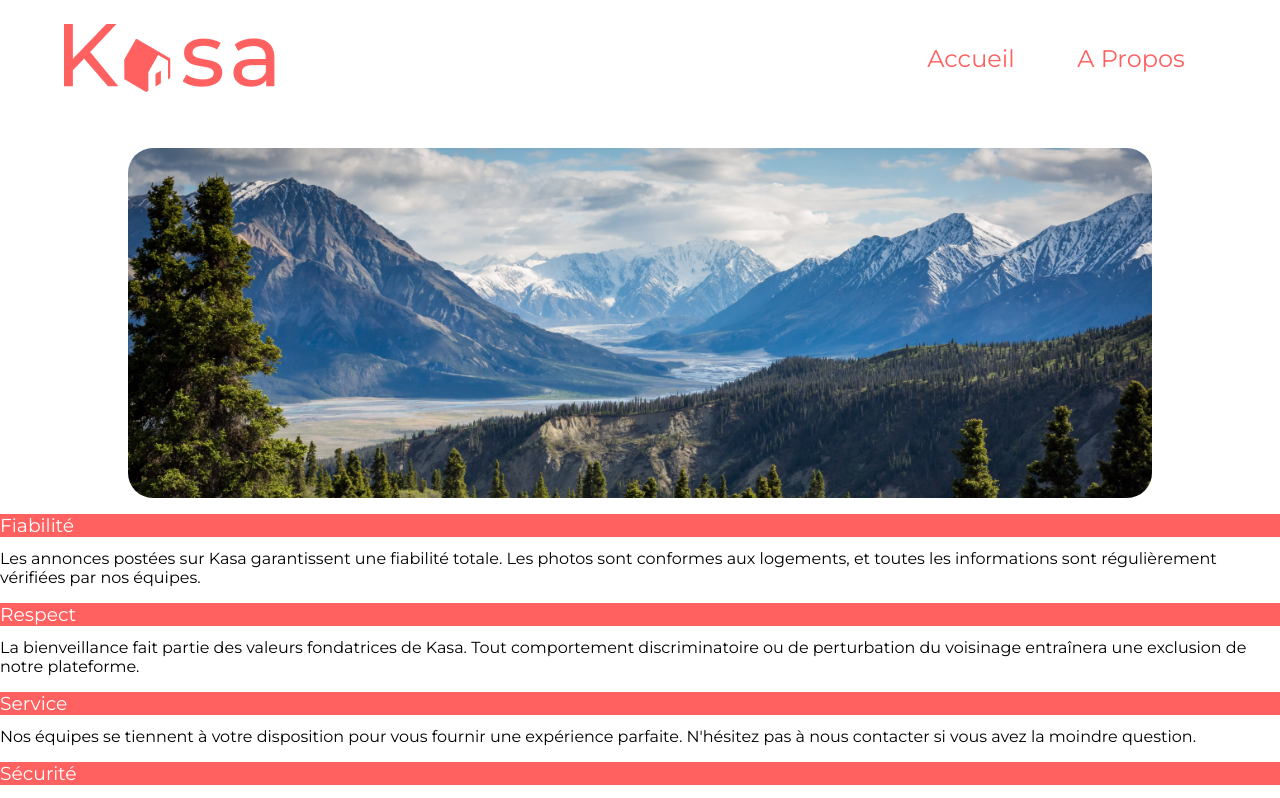
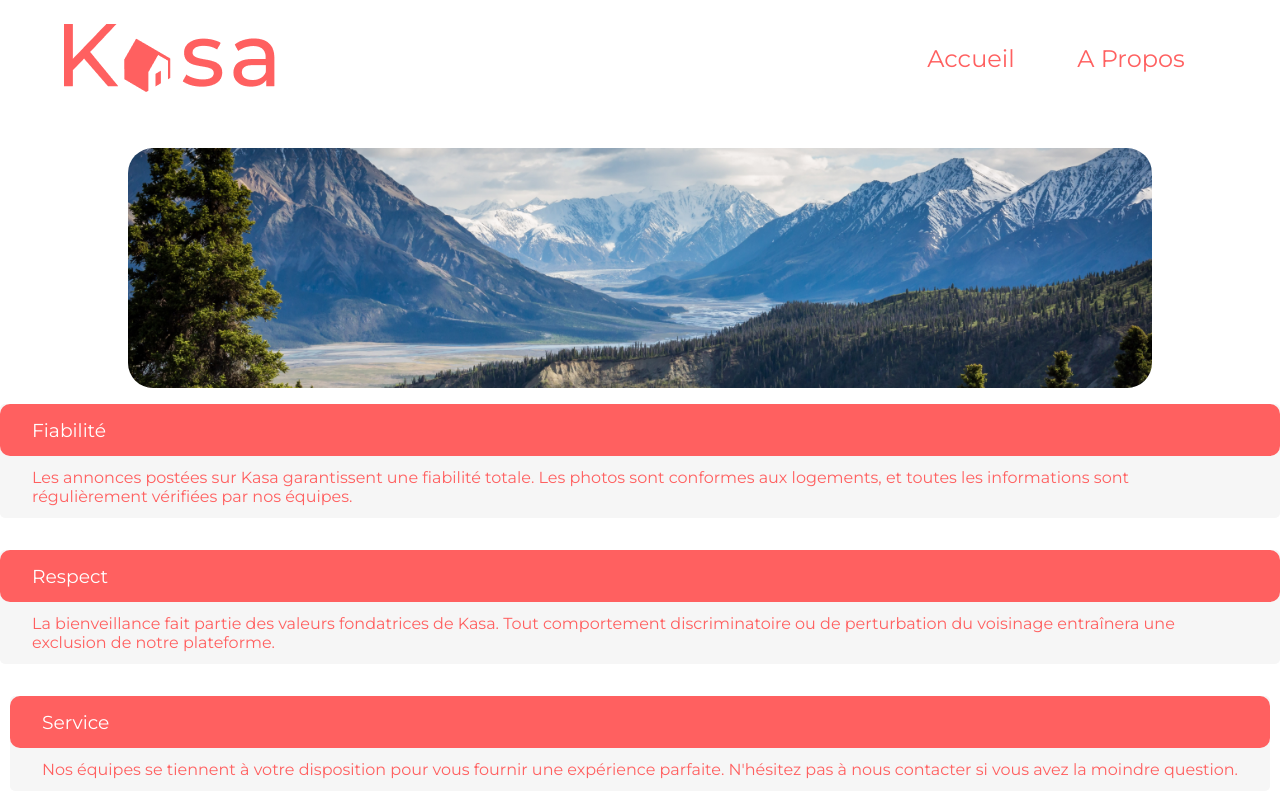
Before and after one commit to M-Gweltaz/OC-Project-11, a React (Create React App) app: page /about in a window 1280 px wide. Shown: the top 798 px of the page. Built offline with nearby package versions, Linux system fonts and the light colour scheme.

Commit message:
DropDownMenu props and logic

```diff
--- a/src/Components/about/AboutHeroBanner.jsx
+++ b/src/Components/about/AboutHeroBanner.jsx
@@ -3,9 +3,13 @@ import heroBannerPicture from '../../assets/about_banner.png';
 
 export default function AboutHeroBanner() {
 	return (
-		<section class='top-banner-section'>
-			<div class='banner-image-div'>
-				<img class='banner-image' src={heroBannerPicture} alt='Banner Image' />
+		<section className='top-banner-section'>
+			<div className='banner-image-div'>
+				<img
+					className='banner-image'
+					src={heroBannerPicture}
+					alt='Banner Image'
+				/>
 			</div>
 		</section>
 	);
--- a/src/Components/about/MainAbout.jsx
+++ b/src/Components/about/MainAbout.jsx
@@ -1,27 +1,28 @@
 import DropDownMenu from '../DropDownMenu';
+import '../../style/About/MainAbout.css';
 
 export default function MainAbout() {
 	return (
-		<main>
+		<main className='mainContent'>
 			<DropDownMenu
 				title='Fiabilité'
 				text='Les annonces postées sur Kasa garantissent une fiabilité totale. Les photos sont conformes aux logements, et toutes les informations sont régulièrement vérifiées  par nos équipes.'
-				list={null}
+				width='60vw'
 			/>
 			<DropDownMenu
 				title='Respect'
 				text='La bienveillance fait partie des valeurs fondatrices de Kasa. Tout comportement discriminatoire ou de perturbation du voisinage entraînera une exclusion de notre plateforme.'
-				list={null}
+				width='60vw'
 			/>
 			<DropDownMenu
 				title='Service'
 				text="Nos équipes se tiennent à votre disposition pour vous fournir une expérience parfaite. N'hésitez pas à nous contacter si vous avez la moindre question."
-				list={null}
+				width='60vw'
 			/>
 			<DropDownMenu
 				title='Sécurité'
 				text="La sécurité est la priorité de Kasa. Aussi bien pour nos hôtes que pour les voyageurs, chaque logement correspond aux critères de sécurité établis par nos services. En laissant une note aussi bien à l'hôte qu'au locataire, cela permet à nos équipes de vérifier que les standards sont bien respectés. Nous organisons également des ateliers sur la sécurité domestique pour nos hôtes."
-				list={null}
+				width='60vw'
 			/>
 		</main>
 	);
--- a/src/Components/home/HomeHeroBanner.jsx
+++ b/src/Components/home/HomeHeroBanner.jsx
@@ -4,15 +4,19 @@ import heroBannerPicture from '../../assets/home_banner.png';
 export default function HomeHeroBanner() {
 	return (
 		// The CSS grid that makes up the entirety of the hero image/banner image area
-		<section class='top-banner-section'>
+		<section className='top-banner-section'>
 			{/* The CSS grid area that displays the image (layer 1) */}
-			<div class='banner-image-div'>
-				<img class='banner-image' src={heroBannerPicture} alt='Banner Image' />
+			<div className='banner-image-div'>
+				<img
+					className='banner-image'
+					src={heroBannerPicture}
+					alt='Banner Image'
+				/>
 			</div>
 			{/* The CSS grid area that displays the semi-transparent gradient overlay (layer 2)*/}
-			<div class='banner-overlay-div'></div>
+			<div className='banner-overlay-div'></div>
 			{/* The CSS grid area that displays the content (layer 3)*/}
-			<div class='banner-text-div'>
+			<div className='banner-text-div'>
 				<h1>Chez vous, partout et ailleurs</h1>
 			</div>
 		</section>
--- a/src/style/About/AboutHeroBanner.css
+++ b/src/style/About/AboutHeroBanner.css
@@ -1,7 +1,7 @@
 .top-banner-section {
 	display: grid;
 	grid-template-columns: 1fr;
-	grid-template-rows: 350px;
+	grid-template-rows: 30vh;
 	grid-column-gap: 0px;
 	grid-row-gap: 0px;
 	align-content: center;
@@ -20,7 +20,6 @@
 	display: grid;
 	min-width: 21.875em;
 	width: 100%;
-	height: 100%;
 	object-fit: cover;
 	border-radius: 1.563em;
 }
--- /dev/null
+++ b/src/style/About/MainAbout.css
@@ -0,0 +1,5 @@
+.mainContent {
+	display: flex;
+	flex-direction: column;
+	align-items: center;
+}
--- a/src/style/DropDownMenu.css
+++ b/src/style/DropDownMenu.css
@@ -1,9 +1,29 @@
 .DropDownMenu {
 	margin: 1em 0;
+	background-color: #f6f6f6;
+	border-radius: 0.313em;
 }
 
 .DropDownMenu_title {
-	margin-bottom: 0.75em;
+	display: flex;
+	justify-content: space-between;
+	align-items: center;
 	background-color: #ff6060;
 	color: white;
+	border-radius: 0.625em;
+	height: 3.25em;
+	padding: 0 2em;
 }
+
+.DropDownMenu_title h3 {
+	font-weight: 500;
+}
+
+.DropDownMenu_title img {
+	cursor: pointer;
+}
+
+.DropDownMenu_text {
+	padding: 0.75em 2em 0.75em 2em;
+	color: #ff6060;
+}
```
Also changed, not shown: src/assets/arrow_down.png (added), src/assets/arrow_up.png (renamed from src/assets/arrow.png).
